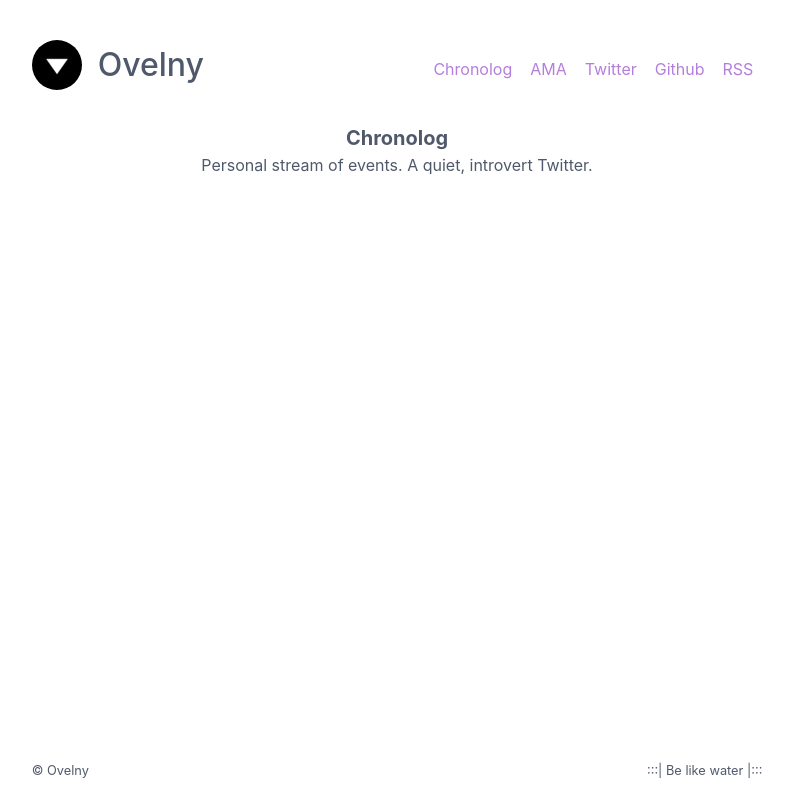
After one commit to Ovelny/ovelblog, a Flask app: template templates/chronolog.html in a window 1280 px wide. The commit adds this page. Shown: the whole page, without its empty margins (243-1036 px from the left). Run offline with Flask 2, Linux system fonts and the light colour scheme; the template is opened without the code that fills it, so the values that code supplies are empty.

Commit message:
chronolog done

```diff
--- a/app.py
+++ b/app.py
@@ -2,6 +2,8 @@
 # -*- coding: utf-8 -*-
 import os
 import sys
+import csv
+import pendulum
 from flask_frozen import Freezer
 from typing import Set, Dict, Tuple, List, Optional
 from flask_flatpages import FlatPages, pygments_style_defs
@@ -17,6 +19,24 @@ def sorted_by_date(pages: FlatPages) -> List:
     posts: List = [page for page in pages if "date" in page.meta]
     sorted_posts: List = sorted(posts, reverse=True, key=lambda page: page.meta["date"])
     return sorted_posts
+
+
+# Parsing logs for chronolog:
+# open chronolog.txt, strip newlines for each line
+# separate timestamp + actual log by splitting each line with tab delimitation
+# make a dict for each log, and append it to logs_collection
+def logs_collection(chronolog_file) -> List:
+    logs_collection = []
+
+    with open(chronolog_file) as chrono:
+        for log in chrono:
+            log = log.rstrip("\n").split("\t")
+            log_date = pendulum.parse(log[0]).format("DD MMM YYYY, LTS")
+            log_content = log[1]
+            logs_collection.append({"log_date": log_date, "log_content": log_content})
+
+    logs_collection.reverse()
+    return logs_collection
 
 
 # :::| homepage with sorted articles |:::
@@ -42,6 +62,14 @@ def feed() -> Flask:
     return response
 
 
+# :::| chronolog, a personal microblogging page |:::
+@app.route("/chronolog")
+def chronolog() -> Flask:
+    chronolog_file = os.path.expanduser("~/code/ovelny.github.io/chronolog.txt")
+    logs: List = logs_collection(chronolog_file)
+    return render_template("chronolog.html", logs=logs)
+
+
 # :::| pygments css to render code highlighting |:::
 @app.route("/static/pygments.css")
 def pygments_css() -> pygments_style_defs:
--- a/templates/base.html
+++ b/templates/base.html
@@ -19,11 +19,12 @@
                 <header class="navbar">
                     <a href="{{ url_for('home') }}" class="home-link">
                         <section class="navbar-section">
-                            <img src="{{ url_for('static', filename='images/ovelny-logo.jpg') }}" alt="Ovelny logo" class="logo s-rounded">
+                            <img src="{{ url_for('static', filename='images/ovelny-minimal-logo.jpg') }}" alt="Ovelny logo" class="logo s-circle">
                             <h2>Ovelny</h2>
                         </section>
                     </a>
                     <section class="navbar-section navbar-links">
+                            <a href="/chronolog" class="btn btn-link">Chronolog</a>
                             <a href="https://curiouscat.me/Ovelny" target="_blank" rel="noopener noreferrer" class="btn btn-link">AMA</a>
                             <a href="https://twitter.com/Ovelny" target="_blank" rel="noopener noreferrer" class="btn btn-link">Twitter</a>
                             <a href="https://github.com/Ovelny" target="_blank" rel="noopener noreferrer" class="btn btn-link">Github</a>
@@ -37,7 +38,7 @@
                 </main>
                 <footer id="footer">
                     <div class="footer-section">© Ovelny</div>
-                    <div class="footer-section">:::| De Omnibus Dubitandum |:::</div>
+                    <div class="footer-section">:::| Be like water |:::</div>
                 </footer>
             </div>
         </div>
--- /dev/null
+++ b/templates/chronolog.html
@@ -0,0 +1,21 @@
+{% extends "base.html" %}
+{% block content %}
+    <div class="panel" style="border:.05rem solid transparent;">
+        <div class="panel-header text-center">
+            <div class="panel-title h5 mt-10 text-bold">Chronolog</div>
+            <div class="panel-subtitle">Personal stream of events. A quiet, introvert Twitter.</div>
+        </div>
+        <div class="panel-body">
+            {% for log in logs %}
+                <div class="tile">
+                    <div class="tile-content">
+                        <blockquote>
+                            <p class="tile-title text-bold">{{log.log_date}}</p>
+                            <p class="tile-subtitle">{{log.log_content}}</p>
+                        </blockquote>
+                    </div>
+                </div>
+            {% endfor %}
+        </div>
+    </div>
+{% endblock content %}
```
Also changed, not shown: test_chrono.py (added, +30 -0 lines), chronolog.txt (added), static/images/ovelny-logo.jpg (deleted), static/images/ovelny-minimal-logo.jpg (added).
